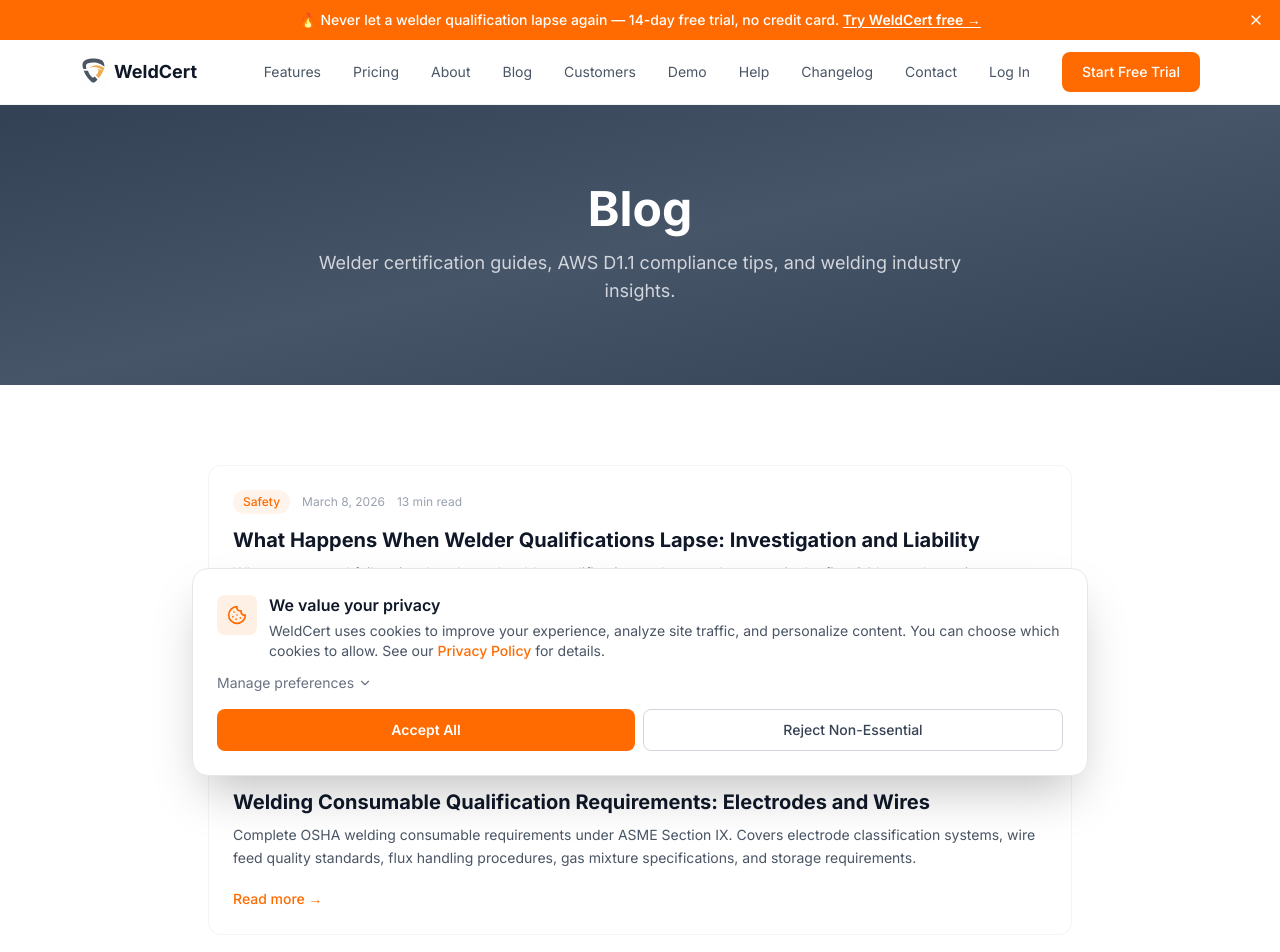
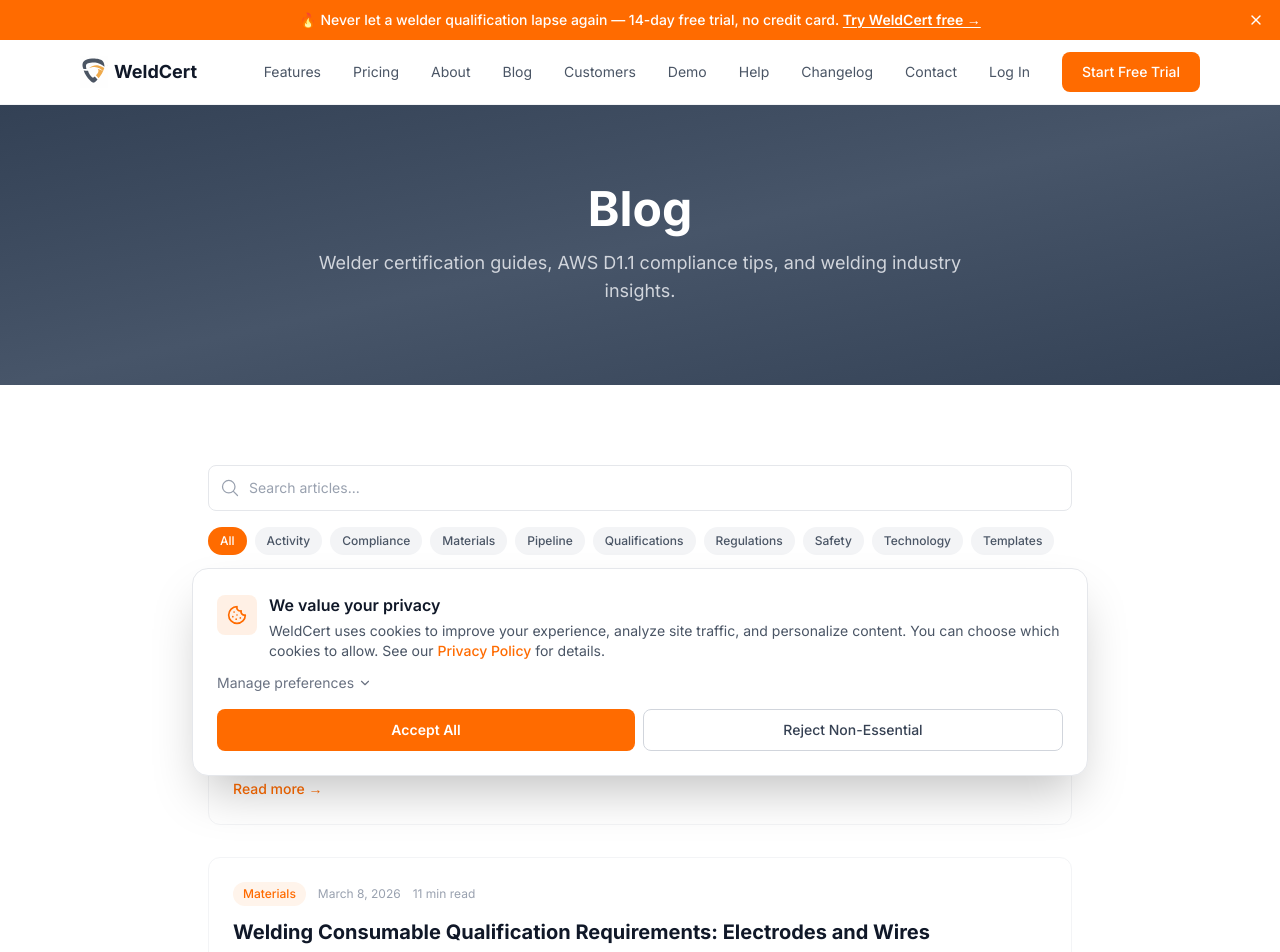
Before and after one commit to nolanterry/weldcert-site, a Next.js app: page /blog in a window 1280 px wide. Shown: the top 952 px of the page. Built offline with nearby package versions, Linux system fonts and the light colour scheme.

Commit message:
feat: add blog search with instant filtering and category chips

```diff
--- a/src/app/blog/page.tsx
+++ b/src/app/blog/page.tsx
@@ -1,7 +1,7 @@
 import { Header } from "@/components/header";
 import { Footer } from "@/components/footer";
 import { NewsletterSignup } from "@/components/newsletter-signup";
-import Link from "next/link";
+import { BlogSearch } from "@/components/blog-search";
 import type { Metadata } from "next";
 
 export const metadata: Metadata = {
@@ -169,31 +169,7 @@
 
         <section className="py-20 bg-white">
           <div className="max-w-4xl mx-auto px-4">
-            <div className="space-y-8">
-              {POSTS.map((post) => (
-                <article key={post.slug} className="border border-gray-100 rounded-xl p-6 hover:border-brand/30 hover:shadow-md transition-all">
-                  <div className="flex items-center gap-3 mb-3">
-                    <span className="text-xs font-medium text-brand bg-brand-light px-2.5 py-1 rounded-full">
-                      {post.category}
-                    </span>
-                    <span className="text-xs text-gray-400">{post.date}</span>
-                    <span className="text-xs text-gray-400">{post.readTime}</span>
-                  </div>
-                  <Link href={`/blog/${post.slug}`}>
-                    <h2 className="text-xl font-bold mb-2 hover:text-brand transition-colors">
-                      {post.title}
-                    </h2>
-                  </Link>
-                  <p className="text-gray-600 text-sm leading-relaxed mb-4">{post.excerpt}</p>
-                  <Link
-                    href={`/blog/${post.slug}`}
-                    className="text-sm font-medium text-brand hover:text-brand-dark transition-colors"
-                  >
-                    Read more →
-                  </Link>
-                </article>
-              ))}
-            </div>
+            <BlogSearch posts={POSTS} />
           </div>
         </section>
       </main>
--- /dev/null
+++ b/src/components/blog-search.tsx
@@ -0,0 +1,135 @@
+"use client";
+
+import { useState, useMemo } from "react";
+import Link from "next/link";
+
+interface Post {
+  slug: string;
+  title: string;
+  excerpt: string;
+  date: string;
+  readTime: string;
+  category: string;
+}
+
+export function BlogSearch({ posts }: { posts: Post[] }) {
+  const [query, setQuery] = useState("");
+  const [activeCategory, setActiveCategory] = useState<string | null>(null);
+
+  const categories = useMemo(() => {
+    const cats = Array.from(new Set(posts.map((p) => p.category)));
+    cats.sort();
+    return cats;
+  }, [posts]);
+
+  const filtered = useMemo(() => {
+    const q = query.toLowerCase().trim();
+    return posts.filter((post) => {
+      const matchesCategory = !activeCategory || post.category === activeCategory;
+      const matchesQuery =
+        !q ||
+        post.title.toLowerCase().includes(q) ||
+        post.excerpt.toLowerCase().includes(q) ||
+        post.category.toLowerCase().includes(q);
+      return matchesCategory && matchesQuery;
+    });
+  }, [posts, query, activeCategory]);
+
+  return (
+    <>
+      {/* Search + Filter */}
+      <div className="mb-10 space-y-4">
+        <div className="relative">
+          <svg
+            className="absolute left-3 top-1/2 -translate-y-1/2 h-5 w-5 text-gray-400"
+            fill="none"
+            viewBox="0 0 24 24"
+            strokeWidth={1.5}
+            stroke="currentColor"
+          >
+            <path
+              strokeLinecap="round"
+              strokeLinejoin="round"
+              d="M21 21l-5.197-5.197m0 0A7.5 7.5 0 105.196 5.196a7.5 7.5 0 0010.607 10.607z"
+            />
+          </svg>
+          <input
+            type="text"
+            placeholder="Search articles..."
+            value={query}
+            onChange={(e) => setQuery(e.target.value)}
+            className="w-full rounded-lg border border-gray-200 bg-white py-3 pl-10 pr-4 text-sm text-gray-900 placeholder:text-gray-400 focus:border-brand focus:outline-none focus:ring-2 focus:ring-brand/20 transition-colors"
+            aria-label="Search blog posts"
+          />
+        </div>
+        <div className="flex flex-wrap gap-2">
+          <button
+            onClick={() => setActiveCategory(null)}
+            className={`px-3 py-1.5 rounded-full text-xs font-medium transition-colors ${
+              !activeCategory
+                ? "bg-brand text-white"
+                : "bg-gray-100 text-gray-600 hover:bg-gray-200"
+            }`}
+          >
+            All
+          </button>
+          {categories.map((cat) => (
+            <button
+              key={cat}
+              onClick={() => setActiveCategory(activeCategory === cat ? null : cat)}
+              className={`px-3 py-1.5 rounded-full text-xs font-medium transition-colors ${
+                activeCategory === cat
+                  ? "bg-brand text-white"
+                  : "bg-gray-100 text-gray-600 hover:bg-gray-200"
+              }`}
+            >
+              {cat}
+            </button>
+          ))}
+        </div>
+      </div>
+
+      {/* Results */}
+      <div className="space-y-8">
+        {filtered.length === 0 && (
+          <p className="text-center text-gray-500 py-12">
+            No articles found. Try a different search term or category.
+          </p>
+        )}
+        {filtered.map((post) => (
+          <article
+            key={post.slug}
+            className="border border-gray-100 rounded-xl p-6 hover:border-brand/30 hover:shadow-md transition-all"
+          >
+            <div className="flex items-center gap-3 mb-3">
+              <span className="text-xs font-medium text-brand bg-brand-light px-2.5 py-1 rounded-full">
+                {post.category}
+              </span>
+              <span className="text-xs text-gray-400">{post.date}</span>
+              <span className="text-xs text-gray-400">{post.readTime}</span>
+            </div>
+            <Link href={`/blog/${post.slug}`}>
+              <h2 className="text-xl font-bold mb-2 hover:text-brand transition-colors">
+                {post.title}
+              </h2>
+            </Link>
+            <p className="text-gray-600 text-sm leading-relaxed mb-4">{post.excerpt}</p>
+            <Link
+              href={`/blog/${post.slug}`}
+              className="text-sm font-medium text-brand hover:text-brand-dark transition-colors"
+            >
+              Read more →
+            </Link>
+          </article>
+        ))}
+      </div>
+
+      {/* Result count */}
+      {(query || activeCategory) && filtered.length > 0 && (
+        <p className="text-xs text-gray-400 mt-6 text-center">
+          Showing {filtered.length} of {posts.length} articles
+        </p>
+      )}
+    </>
+  );
+}
```
